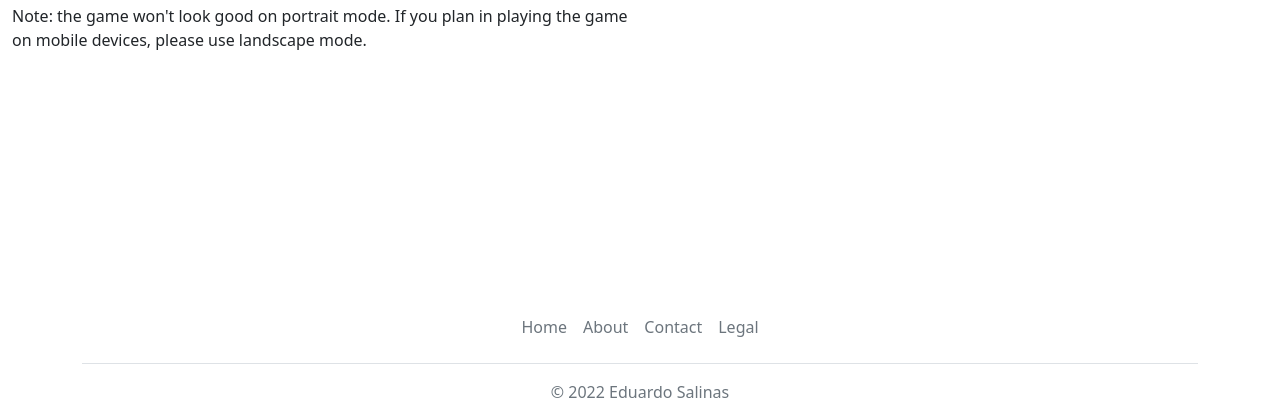
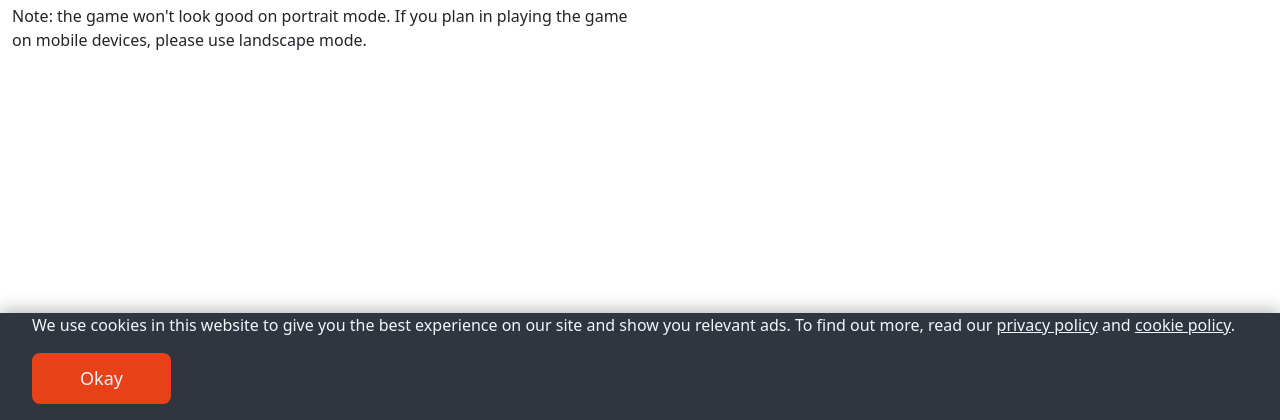
Before and after one commit to eduardoluis11/keith-harvard, a Django app: page / in a window 1280 px wide. Shown: the part 380-800 px from the top of the page. Run offline with Django 4.2, Linux system fonts and the light colour scheme; some libraries are stand-ins or nearby versions.

Commit message:
Added Cookie Consent Banner

```diff
--- a/keith_app/static/css/styles.css
+++ b/keith_app/static/css/styles.css
@@ -13,3 +13,37 @@ body {
     display: grid;
     grid-template-rows: auto 1fr auto;
 }
+
+/* CSS for the cookie consent banner that I'll add to my web app (source:
+https://github.com/Godsont/Cookie-Consent-Banner/blob/master/style.css .) */
+.cookie-container {
+  position: fixed;
+  bottom: -100%;
+  left: 0;
+  right: 0;
+  background: #2f3640;
+  color: #f5f6fa;
+  padding: 0 32px;
+  box-shadow: 0 -2px 16px rgba(47, 54, 64, 0.39);
+
+  transition: 400ms;
+}
+
+.cookie-container.active {
+  bottom: 0;
+}
+
+.cookie-container a {
+  color: #f5f6fa;
+}
+
+.cookie-btn {
+  background: #e84118;
+  border: 0;
+  color: #f5f6fa;
+  padding: 12px 48px;
+  font-size: 18px;
+  margin-bottom: 16px;
+  border-radius: 8px;
+  cursor: pointer;
+}   /* End of Cookie Banner's Styles */
--- a/keith_app/static/js/script.js
+++ b/keith_app/static/js/script.js
@@ -1,2 +1,18 @@
 /* DEBUG message */
 console.log("The static folder is being detected.")
+
+/* JS to show the cookie consent banner, and hide it if the user accepts the web app's cookies (source:
+https://github.com/Godsont/Cookie-Consent-Banner/blob/master/main.js .) */
+const cookieContainer = document.querySelector(".cookie-container");
+const cookieButton = document.querySelector(".cookie-btn");
+
+cookieButton.addEventListener("click", () => {
+  cookieContainer.classList.remove("active");
+  localStorage.setItem("cookieBannerDisplayed", "true");
+});
+
+setTimeout(() => {
+  if (!localStorage.getItem("cookieBannerDisplayed")) {
+    cookieContainer.classList.add("active");
+  }
+}, 2000);
--- a/templates/layout.html
+++ b/templates/layout.html
@@ -99,6 +99,20 @@
       </footer>
     </div>
 
+    <!-- I'll add a cookie consent banner to the web app. I’ll use the cookie consent banner from Godson Thomas
+    (source: https://github.com/Godsont/Cookie-Consent-Banner/blob/master/index.html .) -->
+    <div class="cookie-container">
+      <p>
+        We use cookies in this website to give you the best experience on our
+        site and show you relevant ads. To find out more, read our
+        <a href="#">privacy policy</a> and <a href="#">cookie policy</a>.
+      </p>
+
+      <button class="cookie-btn">
+        Okay
+      </button>
+    </div>  <!-- End of Cookie Banner -->
+
     <!-- My JS code -->
     <script src="{% static 'js/script.js' %}"></script>
 
```
